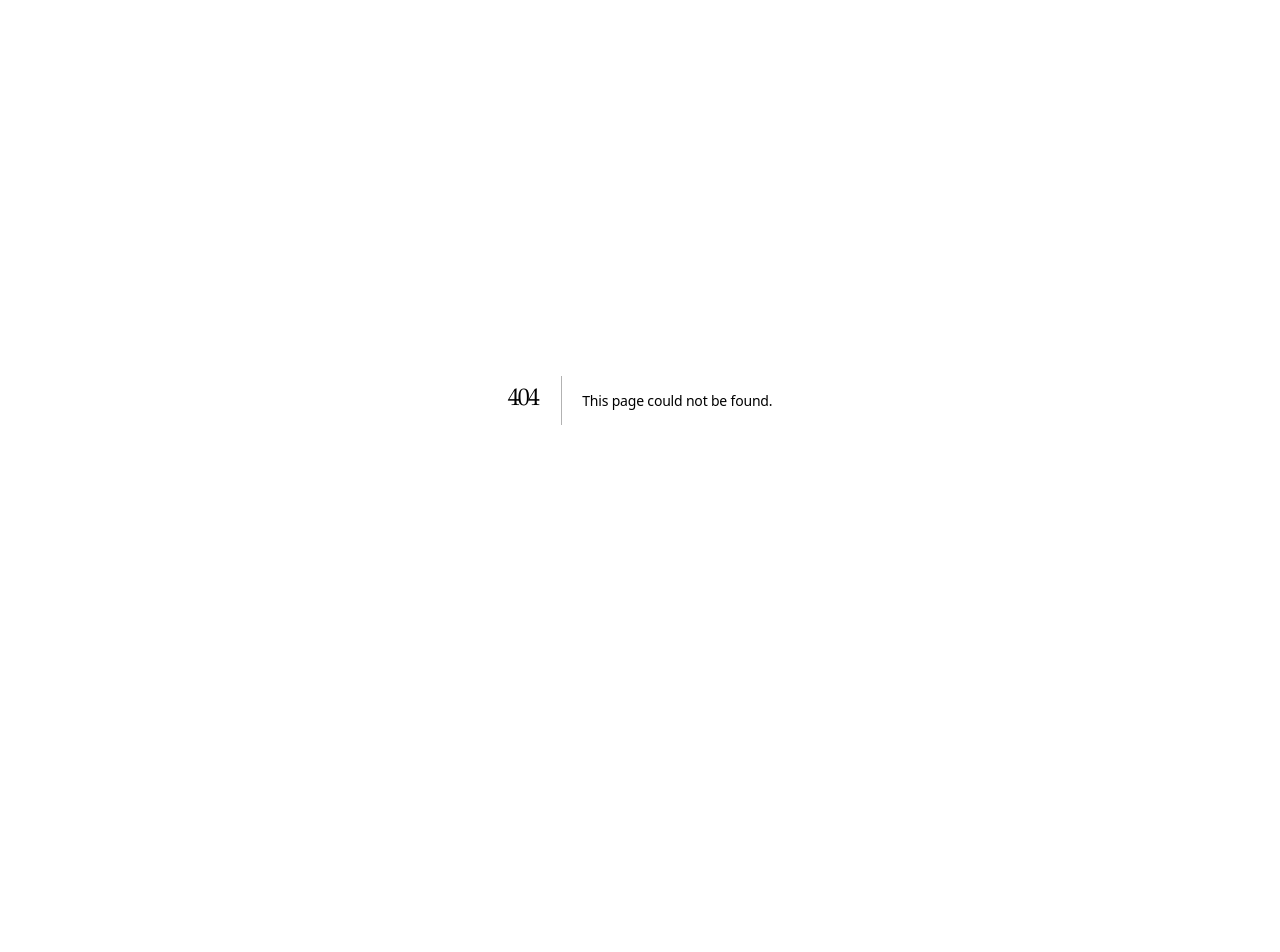
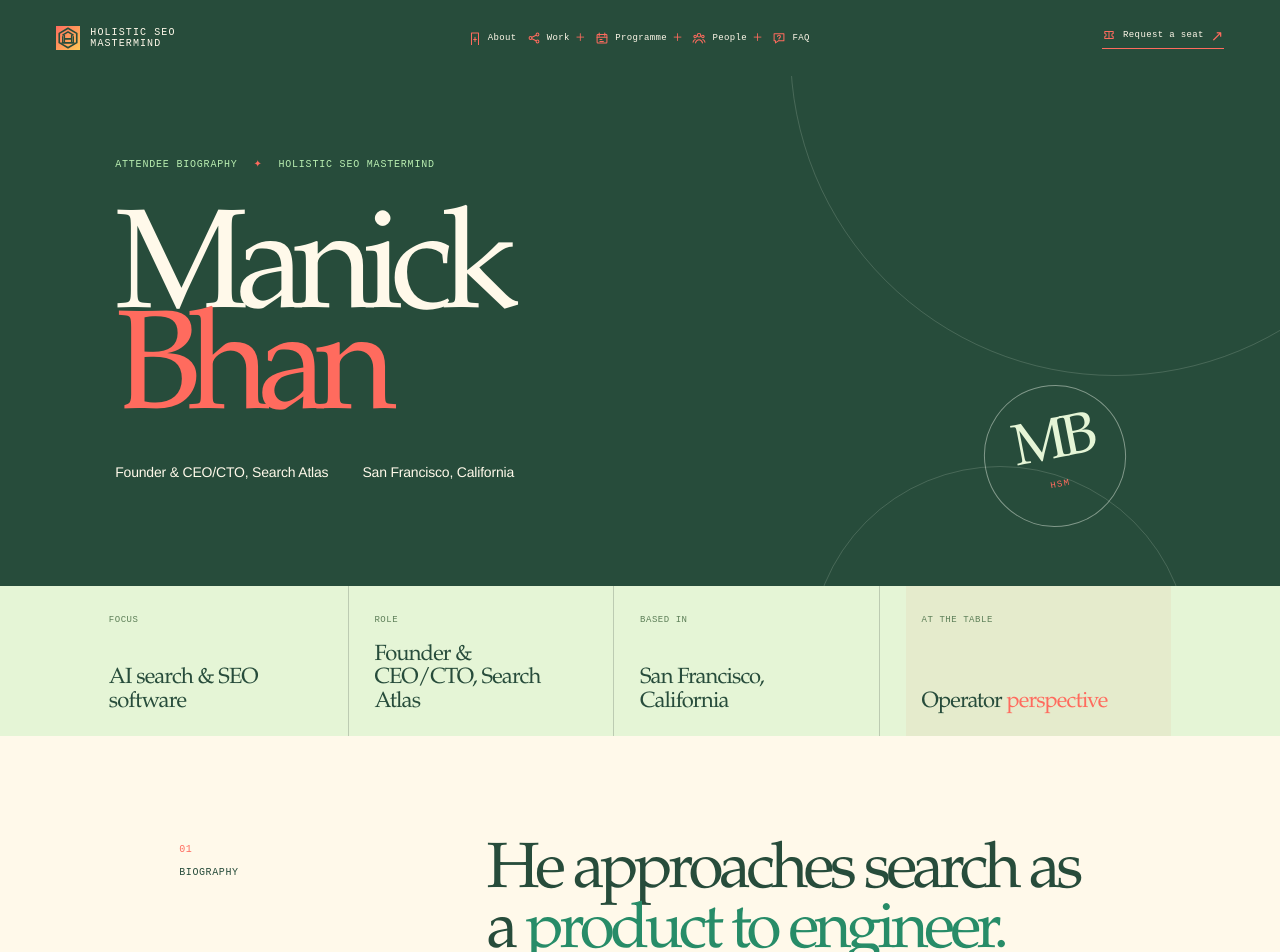
Before and after one commit to KTG1/seo-mastermind, a Next.js app: page /attendees/manick-bhan in a window 1280 px wide. Before the commit this address had no page. Shown: the top 952 px of the page. Before the commit the page ends 800 px from the top, so only its background shows below. Built offline with nearby package versions, Linux system fonts and the light colour scheme.

Commit message:
Add three attendee profiles to People menu

```diff
--- /dev/null
+++ b/app/attendees/luis-salazar-jurado/page.tsx
@@ -0,0 +1,5 @@
+import ResearchedProfile from "../researched-profile";
+
+export const metadata = { title: "Luis Salazar Jurado | Holistic SEO Mastermind", description: "Meet Luis Salazar Jurado, a Madrid-based technical and semantic SEO consultant." };
+
+export default function LuisSalazarJuradoPage() { return <ResearchedProfile name="Luis Salazar Jurado" initials="LSJ" role="Technical & semantic SEO consultant" location="Madrid, Spain" focus="Technical SEO & semantic strategy" headline={<>He connects technical foundations with <em>semantic depth.</em></>} biography={["Luis Salazar Jurado is a Madrid-based SEO consultant whose background began in web development. His work spans technical auditing, crawling and indexation, analytics, content strategy, and the practical implementation of search systems across different website platforms.", "Alongside technical SEO, he works with semantic strategy and international search. His public writing and presentations focus on turning detailed analysis into improvements that support visibility, user experience, conversion, and long-term brand recognition."]} perspective="A practitioner’s bridge between development and semantic SEO: resolve the technical constraints, model the information clearly, and build organic growth that compounds over time." sources={[{label:"SEO Técnico profile",url:"https://www.seotecnico.com/local-pack.html"},{label:"Semrush author profile",url:"https://www.semrush.com/blog/user/147427569/"}]} />; }
--- /dev/null
+++ b/app/attendees/manick-bhan/page.tsx
@@ -0,0 +1,5 @@
+import ResearchedProfile from "../researched-profile";
+
+export const metadata = { title: "Manick Bhan | Holistic SEO Mastermind", description: "Meet Manick Bhan, founder and CEO/CTO of Search Atlas and LinkGraph." };
+
+export default function ManickBhanPage() { return <ResearchedProfile name="Manick Bhan" initials="MB" role="Founder & CEO/CTO, Search Atlas" location="San Francisco, California" focus="AI search & SEO software" headline={<>He approaches search as a <em>product to engineer.</em></>} biography={["Manick Bhan is the founder and CEO/CTO of Search Atlas and LinkGraph. His work combines software engineering, data science, search strategy, and agency operations to build tools for traditional and AI-driven discovery.", "Before moving into SEO, he worked in finance and built the live-entertainment technology company Rukkus. The search challenges he encountered there led him deeper into ranking systems and ultimately toward LinkGraph, Search Atlas, and the development of AI-assisted SEO products."]} perspective="A product-builder’s view of search: study the system, turn the research into usable software, and measure whether automation improves the decisions practitioners make." sources={[{label:"Official biography",url:"https://manickbhan.com/who-is-manick-bhan/"},{label:"Search Atlas profile",url:"https://searchatlas.com/blog/author/manick/"}]} />; }
--- a/app/attendees/page.tsx
+++ b/app/attendees/page.tsx
@@ -14,6 +14,9 @@ const members: Member[] = [
   { name: "Mads Singers", initials: "MS", role: "Business operator", location: "Denmark", focus: "Strategy", joined: "2026", tone: "blue", coordinates: [10.1, 56.1], slug: "mads-singers" },
   { name: "Mira Doran", initials: "MD", role: "Independent publisher & founder", location: "Manchester, UK", focus: "Authority", joined: "2025", tone: "olive", coordinates: [-2.24, 53.48], slug: "mira-doran" },
   { name: "Vaibhav Kakkar", initials: "VK", role: "Founder & Group CEO, DWS Group", location: "San Jose, USA", focus: "Agency growth", joined: "2026", tone: "olive", coordinates: [-121.89, 37.34], slug: "vaibhav-kakkar" },
+  { name: "Manick Bhan", initials: "MB", role: "Founder & CEO/CTO, Search Atlas", location: "San Francisco, USA", focus: "AI search", joined: "2026", tone: "coral", coordinates: [-122.42, 37.77], slug: "manick-bhan" },
+  { name: "Pavel Klimakov", initials: "PK", role: "Founder, SERP.Science", location: "Tallinn, Estonia", focus: "Semantic SEO", joined: "2026", tone: "blue", coordinates: [24.75, 59.44], slug: "pavel-klimakov" },
+  { name: "Luis Salazar Jurado", initials: "LSJ", role: "Technical & semantic SEO consultant", location: "Madrid, Spain", focus: "Technical SEO", joined: "2026", tone: "sand", coordinates: [-3.7, 40.42], slug: "luis-salazar-jurado" },
   { name: "Vince Sanders", initials: "VS", role: "Founder, CBD American Shaman", location: "Kansas City, USA", focus: "Entrepreneurship", joined: "2026", tone: "blue", coordinates: [-94.58, 39.1], slug: "vince-sanders" },
 ];
 
--- /dev/null
+++ b/app/attendees/pavel-klimakov/page.tsx
@@ -0,0 +1,5 @@
+import ResearchedProfile from "../researched-profile";
+
+export const metadata = { title: "Pavel Klimakov | Holistic SEO Mastermind", description: "Meet Pavel Klimakov, founder of SERP.Science and semantic SEO specialist." };
+
+export default function PavelKlimakovPage() { return <ResearchedProfile name="Pavel Klimakov" initials="PK" role="Founder, SERP.Science" location="Tallinn, Estonia" focus="Semantic SEO & search research" headline={<>He tests what search systems <em>actually respond to.</em></>} biography={["Pavel Klimakov is the founder of SERP.Science and a specialist in semantic SEO. His work centers on understanding how search engines interpret brands, entities, content, and the signals that influence visibility.", "He shares research and experiments with the international SEO community, including work on brand perception, Google’s evolving systems, AI Overviews, and generative search. His approach treats the search results as an environment to observe, test, and learn from—not a collection of fixed rules."]} perspective="An experimental lens on semantic search, brand signals, and generative visibility—grounded in testing, close observation, and a willingness to challenge accepted SEO assumptions." sources={[{label:"Professional profile",url:"https://ee.linkedin.com/in/pavel-klimakov"},{label:"SERP.Science",url:"https://serp.science/"}]} />; }
--- /dev/null
+++ b/app/attendees/researched-profile.tsx
@@ -0,0 +1,31 @@
+import SiteFooter from "../components/site-footer";
+import SiteHeader from "../components/site-header";
+import type { ReactNode } from "react";
+import styles from "./mira-doran/page.module.css";
+
+type Source = { label: string; url: string };
+
+type Props = {
+  name: string;
+  initials: string;
+  role: string;
+  location: string;
+  focus: string;
+  headline: ReactNode;
+  biography: string[];
+  perspective: string;
+  sources: Source[];
+};
+
+export default function ResearchedProfile({ name, initials, role, location, focus, headline, biography, perspective, sources }: Props) {
+  const [firstName, ...surname] = name.split(" ");
+  return <main className={styles.attendeePage}>
+    <SiteHeader className="attendeeHeader" />
+    <section className="attendeeHero"><div className="attendeeEyebrow">Attendee biography <span>✦</span> Holistic SEO Mastermind</div><h1>{firstName}<br /><em>{surname.join(" ")}</em></h1><div className="attendeeIntro"><p>{role}</p><p>{location}</p></div><div className="attendeeMonogram" aria-hidden="true"><span>{initials}</span><i>HSM</i></div></section>
+    <section className="profileLedger" aria-label={`${name} profile details`}><div><span>Focus</span><strong>{focus}</strong></div><div><span>Role</span><strong>{role}</strong></div><div><span>Based in</span><strong>{location}</strong></div><div className="privateField"><span>At the table</span><strong>Operator <em>perspective</em></strong></div></section>
+    <section className="attendeeStory"><div className="storyAside"><span>01</span><p>Biography</p></div><div className="storyBody"><h2>{headline}</h2>{biography.map((paragraph) => <p key={paragraph}>{paragraph}</p>)}</div></section>
+    <section className="attendeeQuote"><div className="quoteMark">↳</div><blockquote>{perspective}</blockquote><p>What {firstName} brings to the room</p></section>
+    <section className="interview"><div className="interviewHeading"><span>02</span><h2>Public record</h2><p>Biography checked against public professional sources.</p></div><div className="interviewList">{sources.map((source, index) => <article key={source.url}><span>0{index + 1}</span><h3>{source.label}</h3><p><a href={source.url} target="_blank" rel="noreferrer">Read the source profile ↗</a></p></article>)}</div></section>
+    <SiteFooter />
+  </main>;
+}
--- a/app/components/site-header.tsx
+++ b/app/components/site-header.tsx
@@ -12,7 +12,7 @@ type Group = { label: string; icon: NavigationIconName; note: string; links: Lin
 const groups: Group[] = [
   { label: "Programme", icon: "agenda", note: "Seven days in the room and by the sea", links: [{ label: "Full agenda", href: "/agenda/", icon: "agenda", note: "The seven-day rhythm" }, { label: "The hotel", href: "/hotel/", icon: "venue", note: "Where the gathering lives" }, { label: "Ephesus", href: "/ephesus/", icon: "landmark", note: "Ancient-site visit" }, { label: "Şirince village", href: "/sirince/", icon: "village", note: "A slower day in the hills" }] },
   { label: "Work", icon: "agency", note: "The systems behind the room", links: [{ label: "Holistic SEO agency", href: "/agency/", icon: "agency", note: "The agency approach" }, { label: "Topical Authority course", href: "/course/", icon: "course", note: "Course and learning path" }] },
-  { label: "People", icon: "members", note: "Host, members, and voices from the room", links: [{ label: "Koray Tuğberk Gübür", href: "/founder/", icon: "founder", note: "Founder and host" }, { label: "Member directory", href: "/attendees/", icon: "members", note: "Meet the room" }, { label: "Testimonials", href: "/testimonials/", icon: "members", note: "Voices around the table" }, { label: "James Dooley", href: "/attendees/james-dooley/", icon: "james", note: "Member profile" }, { label: "Mads Singers", href: "/attendees/mads-singers/", icon: "mads", note: "Member profile" }, { label: "Mira Doran", href: "/attendees/mira-doran/", icon: "mira", note: "Member profile" }, { label: "Vince Sanders", href: "/attendees/vince-sanders/", icon: "members", note: "Founder profile" }] },
+  { label: "People", icon: "members", note: "Host, members, and voices from the room", links: [{ label: "Koray Tuğberk Gübür", href: "/founder/", icon: "founder", note: "Founder and host" }, { label: "Member directory", href: "/attendees/", icon: "members", note: "Meet the room" }, { label: "Testimonials", href: "/testimonials/", icon: "members", note: "Voices around the table" }, { label: "James Dooley", href: "/attendees/james-dooley/", icon: "james", note: "Member profile" }, { label: "Mads Singers", href: "/attendees/mads-singers/", icon: "mads", note: "Member profile" }, { label: "Mira Doran", href: "/attendees/mira-doran/", icon: "mira", note: "Member profile" }, { label: "Vince Sanders", href: "/attendees/vince-sanders/", icon: "members", note: "Founder profile" }, { label: "Vaibhav Kakkar", href: "/attendees/vaibhav-kakkar/", icon: "members", note: "Agency founder" }, { label: "Manick Bhan", href: "/attendees/manick-bhan/", icon: "members", note: "Search software founder" }, { label: "Pavel Klimakov", href: "/attendees/pavel-klimakov/", icon: "members", note: "Semantic SEO specialist" }, { label: "Luis Salazar Jurado", href: "/attendees/luis-salazar-jurado/", icon: "members", note: "Technical SEO consultant" }] },
 ];
 
 const primaryLinks = [
```
